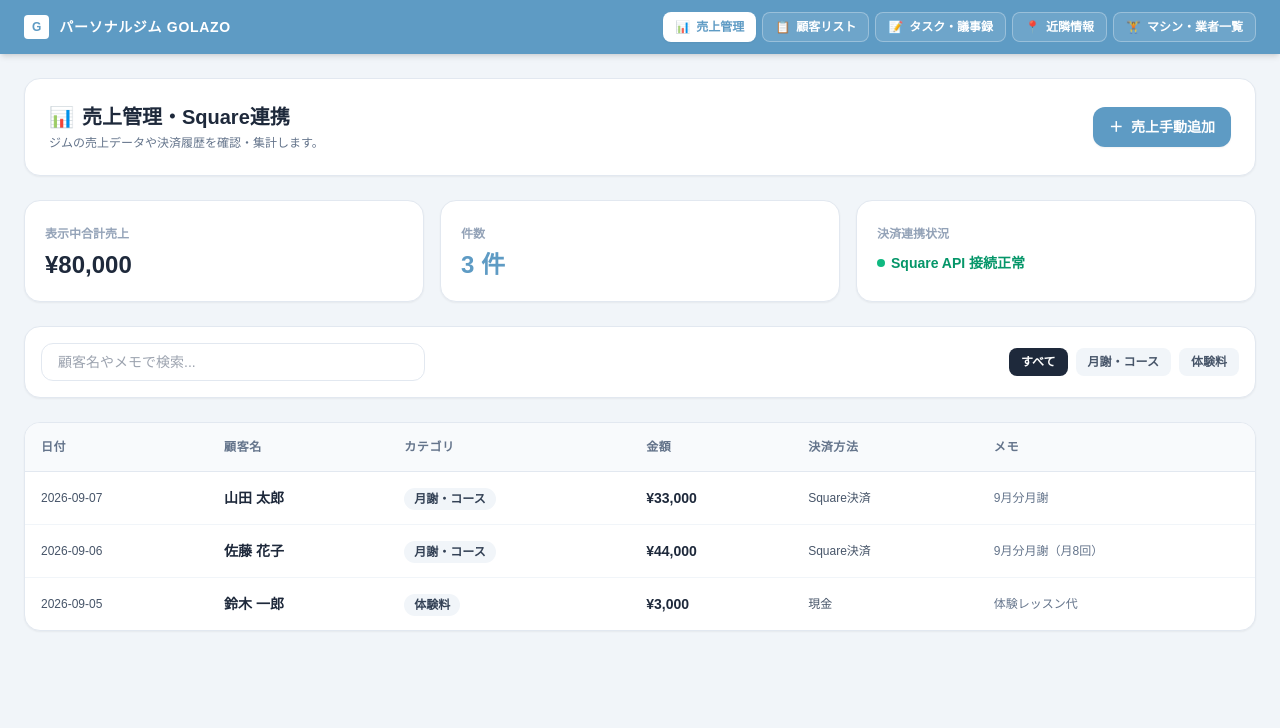
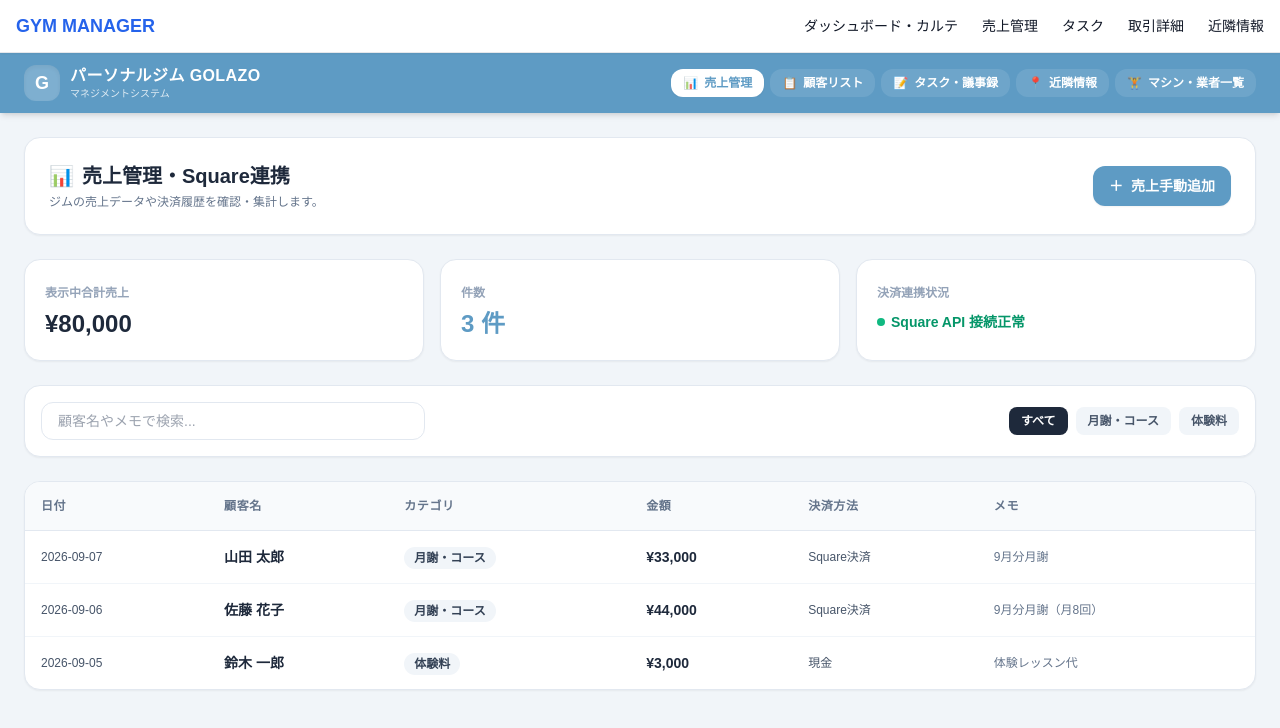
Before and after one commit to 2025golazo-bot/GOLAZO, a Next.js app: page /sales in a window 1280 px wide. Shown: the top 728 px of the page. Built offline with nearby package versions, Linux system fonts and the light colour scheme.

Commit message:
Update Header.tsx

```diff
--- a/components/Header.tsx
+++ b/components/Header.tsx
@@ -1,55 +1,63 @@
 // components/Header.tsx
 'use client';
 
-import React, { useEffect } from 'react';
+import React from 'react';
 import Link from 'next/link';
 import { usePathname } from 'next/navigation';
 
 export default function Header() {
   const pathname = usePathname();
 
-  // 不要な外部・グローバルヘッダーを非表示にするハック処理
-  useEffect(() => {
-    const globalNavs = document.querySelectorAll('header:not(main header), nav:not(main nav)');
-    globalNavs.forEach((el) => {
-      if (!el.classList.contains('golazo-custom-header')) {
-        (el as HTMLElement).style.display = 'none';
-      }
-    });
-  }, []);
+  // リンクが現在地かどうかを判定するヘルパー
+  const isActive = (path: string) => pathname === path;
 
   const navItems = [
-    { label: '売上管理', href: '/sales', icon: '📊' },
-    { label: '顧客リスト', href: '/clients', icon: '📋' },
-    { label: 'タスク・議事録', href: '/task-manager', icon: '📝' },
-    { label: '近隣情報', href: '/local-info', icon: '📍' },
-    { label: 'マシン・業者一覧', href: '/vendors', icon: '🏋️' },
+    { href: '/sales', label: '売上管理', icon: '📊' },
+    { href: '/clients', label: '顧客リスト', icon: '📋' },
+    { href: '/task-manager', label: 'タスク・議事録', icon: '📝' },
+    { href: '/local-info', label: '近隣情報', icon: '📍' },
+    { href: '/vendors', label: 'マシン・業者一覧', icon: '🏋️' },
   ];
 
   return (
-    <header className="golazo-custom-header bg-[#5e9bc4] text-white px-6 py-3 flex flex-wrap justify-between items-center shadow-md sticky top-0 z-50 gap-3">
+    <header className="bg-[#5e9bc4] text-white shadow-md sticky top-0 z-40">
+      <div className="max-w-7xl mx-auto px-4 sm:px-6 py-3 flex flex-col md:flex-row justify-between items-center gap-4">
+        {/* 左側：ロゴ・サービス名 */}
+        <div className="flex items-center gap-3 w-full md:w-auto justify-between md:justify-start">
           <div className="flex items-center gap-2.5">
-        <span className="bg-white text-[#5e9bc4] px-2 py-1 rounded font-black text-xs">G</span>
-        <h1 className="text-sm font-bold tracking-wider">パーソナルジム GOLAZO</h1>
+            <div className="w-9 h-9 rounded-xl bg-white/20 flex items-center justify-center font-bold text-white text-lg shadow-inner">
+              G
             </div>
-      <nav className="flex flex-wrap gap-1.5 text-xs font-semibold">
+            <div>
+              <h1 className="font-bold text-base tracking-wide text-white leading-tight">
+                パーソナルジム GOLAZO
+              </h1>
+              <p className="text-[10px] text-white/80">マネジメントシステム</p>
+            </div>
+          </div>
+        </div>
+
+        {/* 右側：各ページへの統一ナビゲーションボタン */}
+        <nav className="flex items-center gap-1.5 overflow-x-auto w-full md:w-auto pb-1 md:pb-0 scrollbar-none">
           {navItems.map((item) => {
-          const isActive = pathname === item.href;
+            const active = isActive(item.href);
             return (
               <Link
                 key={item.href}
                 href={item.href}
-              className={`px-3 py-1.5 rounded-lg transition flex items-center gap-1.5 ${
-                isActive
-                  ? 'bg-white text-[#5e9bc4] font-bold shadow-sm'
-                  : 'bg-white/10 text-white hover:bg-white/20 border border-white/30'
+                className={`px-3 py-1.5 rounded-xl text-xs font-semibold whitespace-nowrap transition flex items-center gap-1.5 ${
+                  active
+                    ? 'bg-white text-[#5e9bc4] shadow-sm'
+                    : 'bg-white/10 hover:bg-white/20 text-white'
                 }`}
               >
-              <span>{item.icon}</span> {item.label}
+                <span>{item.icon}</span>
+                <span>{item.label}</span>
               </Link>
             );
           })}
         </nav>
+      </div>
     </header>
   );
 }
```
Lines whose indentation alone changed are shown as unchanged.
